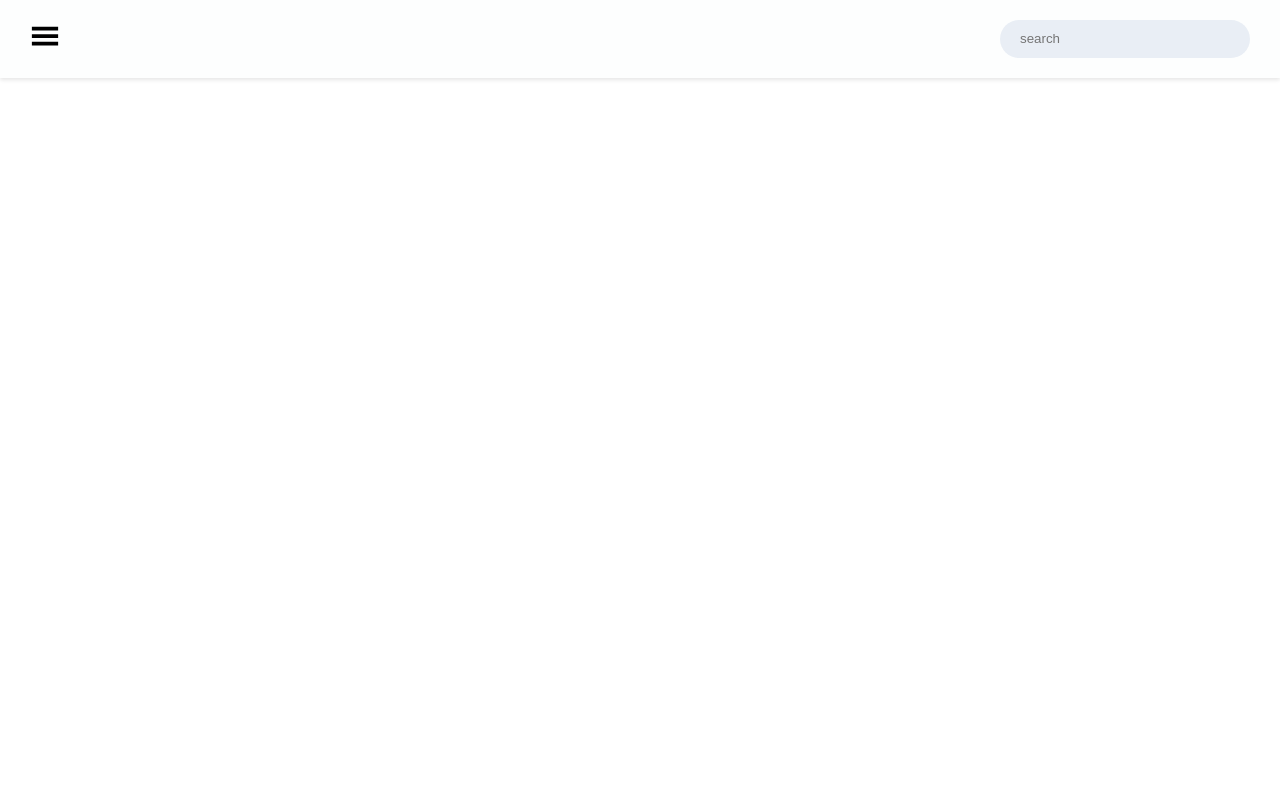
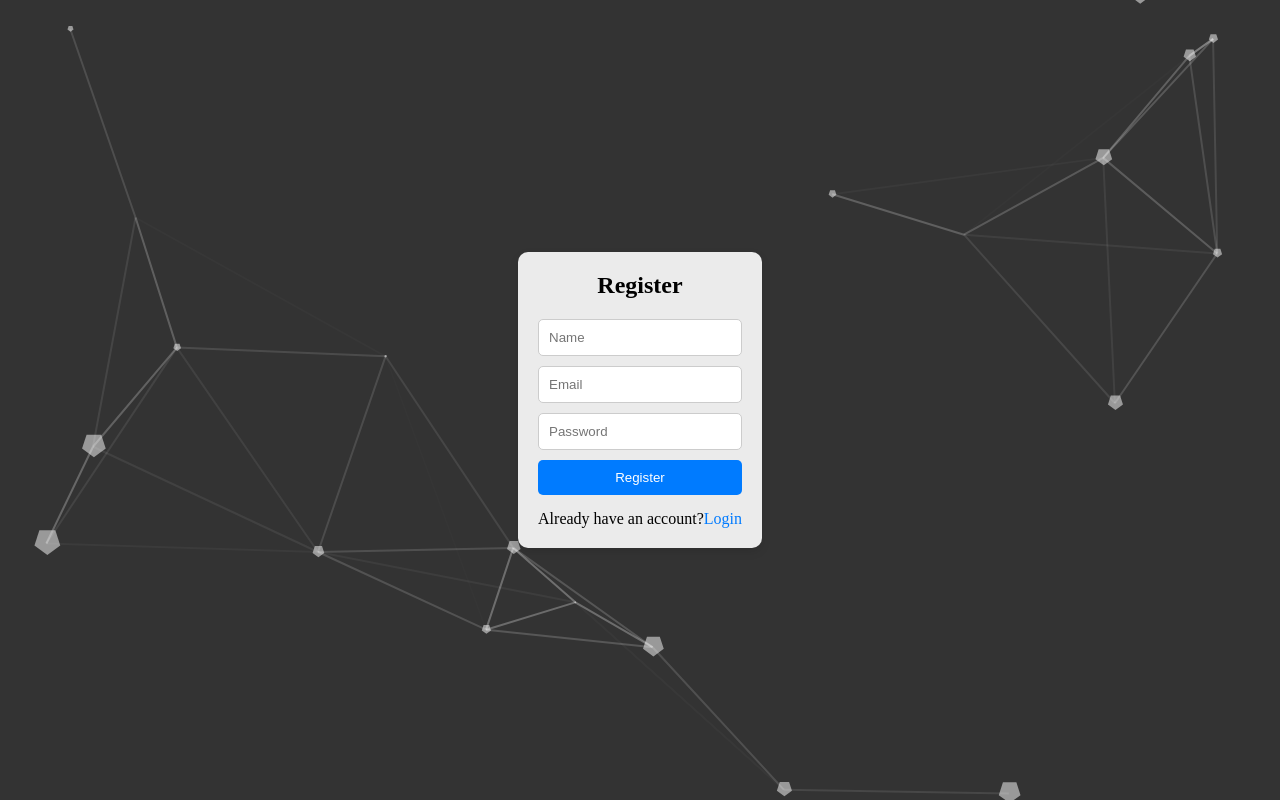
Before and after one commit to Ansor-Coders/Frontend-Client, a React (Vite) app: page /register in a window 1280 px wide. Built offline with nearby package versions, Linux system fonts and the light colour scheme.

Commit message:
register and home page added

```diff
--- a/package.json
+++ b/package.json
@@ -16,8 +16,11 @@
     "react-icons": "^4.10.1",
     "react-redux": "^8.1.2",
     "react-router-dom": "^6.15.0",
+    "react-toastify": "^9.1.3",
+    "react-tsparticles": "^2.12.2",
     "redux": "^4.2.1",
-    "sass": "^1.64.2"
+    "sass": "^1.64.2",
+    "tsparticles": "^2.12.0"
   },
   "devDependencies": {
     "@types/react": "^18.2.15",
--- /dev/null
+++ b/src/Pages/Main/Home.jsx
@@ -0,0 +1,20 @@
+import React from 'react'
+import Header from '../../components/Header/Header'
+import Sidebar from '../../components/sidebar/Sidebar';
+import { useSelector } from "react-redux";
+
+const Home = () => {
+      const isSidebarOpen = useSelector((state) => state.sidebar.isSidebarOpen);
+  return (
+    <>
+
+    <div className={`app-container ${isSidebarOpen ? "sidebar-open" : ""}`}>
+
+      <Header title="Your App Title" />
+      <Sidebar />
+    </div>
+    </>
+  );
+}
+
+export default Home
--- /dev/null
+++ b/src/Pages/Register/log.scss
@@ -0,0 +1,62 @@
+/* AuthPage.scss */
+*{
+  margin: 0;
+  padding: 0;
+  box-sizing: border-box;
+}
+
+.auth-page {
+  display: flex;
+  justify-content: center;
+  align-items: center;
+  height: 100vh;
+  margin: 0;
+  overflow: hidden;
+  position: relative;
+  background-color: #333;
+}
+
+
+
+.auth-container {
+  background-color: rgba(255, 255, 255, 0.9);
+  border-radius: 10px;
+  box-shadow: 0px 4px 10px rgba(0, 0, 0, 0.1);
+  padding: 20px;
+  text-align: center;
+  position: absolute;
+
+  h2 {
+    margin-bottom: 20px;
+  }
+
+  form {
+    display: flex;
+    flex-direction: column;
+
+    input {
+      margin-bottom: 10px;
+      padding: 10px;
+      border: 1px solid #ccc;
+      border-radius: 5px;
+      outline: none;
+    }
+
+    button {
+      background-color: #007bff;
+      color: white;
+      border: none;
+      border-radius: 5px;
+      padding: 10px;
+      cursor: pointer;
+    }
+  }
+
+  p {
+    margin-top: 15px;
+    span {
+      color: #007bff;
+      cursor: pointer;
+    }
+  }
+}
--- /dev/null
+++ b/src/Pages/Register/register.jsx
@@ -0,0 +1,216 @@
+import React, { useState } from "react";
+import axios from "axios";
+import Particles from "react-tsparticles";
+import { ToastContainer, toast } from "react-toastify";
+import "react-toastify/dist/ReactToastify.css";
+import { loadFull } from "tsparticles";
+import { useNavigate } from "react-router-dom";
+import "./log.scss";
+
+const AuthPage = () => {
+  const [email, setEmail] = useState("");
+  const [password, setPassword] = useState("");
+  const [name, setName] = useState("");
+
+  const [isRegistering, setIsRegistering] = useState(true);
+  const navigate = useNavigate();
+  const handleToggleMode = () => {
+    setIsRegistering(!isRegistering);
+  };
+
+  const handleSubmit = async (e) => {
+    e.preventDefault();
+
+    try {
+      if (isRegistering) {
+        const response = await axios.post(
+          "https://userservers.onrender.com/api/auth/register",
+          {
+            name,
+            email,
+            password,
+          }
+        );
+        console.log(response.data);
+        toast("Successfully Registered");
+      } else {
+        const response = await axios.post(
+          "https://userservers.onrender.com/api/auth/login",
+          {
+            email,
+            password,
+          }
+        );
+        console.log(response.data.token);
+        localStorage.setItem("token", response.data.token);
+        navigate("/usermanagement");
+      }
+    } catch (error) {
+      console.error(error.response.data);
+    }
+  };
+
+  const particlesInit = async (main) => {
+    await loadFull(main);
+  };
+
+  return (
+    <div className="auth-page">
+      <Particles
+        id="particles-here"
+        init={particlesInit}
+        options={{
+          particles: {
+            number: {
+              value: 20,
+              density: {
+                enable: true,
+                value_area: 800,
+              },
+            },
+            color: {
+              value: "#ffffff",
+            },
+            shape: {
+              type: "polygon",
+              stroke: {
+                width: 0,
+                color: "#000000",
+              },
+              polygon: {
+                nb_sides: 5,
+              },
+              image: {
+                src: "img/github.svg",
+                width: 100,
+                height: 100,
+              },
+            },
+            opacity: {
+              value: 0.5,
+              random: false,
+              anim: {
+                enable: false,
+                speed: 1,
+                opacity_min: 0.1,
+                sync: false,
+              },
+            },
+            size: {
+              value: 10,
+              random: true,
+              anim: {
+                enable: true,
+                speed: 50,
+                size_min: 0.1,
+                sync: false,
+              },
+            },
+            line_linked: {
+              enable: true,
+              distance: 300,
+              color: "#ffffff",
+              opacity: 0.4,
+              width: 2,
+            },
+            move: {
+              enable: true,
+              speed: 8,
+              direction: "none",
+              random: false,
+              straight: false,
+              out_mode: "out",
+              bounce: false,
+              attract: {
+                enable: false,
+                rotateX: 600,
+                rotateY: 1200,
+              },
+            },
+          },
+          interactivity: {
+            detect_on: "canvas",
+            events: {
+              onhover: {
+                enable: false,
+                mode: "repulse",
+              },
+              onclick: {
+                enable: true,
+                mode: "push",
+              },
+              resize: true,
+            },
+            modes: {
+              grab: {
+                distance: 800,
+                line_linked: {
+                  opacity: 1,
+                },
+              },
+              bubble: {
+                distance: 800,
+                size: 80,
+                duration: 2,
+                opacity: 0.8,
+                speed: 3,
+              },
+              repulse: {
+                distance: 400,
+                duration: 0.4,
+              },
+              push: {
+                particles_nb: 4,
+              },
+              remove: {
+                particles_nb: 2,
+              },
+            },
+          },
+          retina_detect: true,
+        }}
+      />
+
+      <div className="auth-container">
+        <h2>{isRegistering ? "Register" : "Login"}</h2>
+        <form onSubmit={handleSubmit}>
+          {isRegistering && (
+            <input
+              type="text"
+              placeholder="Name"
+              value={name}
+              onChange={(e) => setName(e.target.value)}
+              required
+            />
+          )}
+          <input
+            type="email"
+            placeholder="Email"
+            value={email}
+            onChange={(e) => setEmail(e.target.value)}
+            required
+          />
+          <input
+            type="password"
+            placeholder="Password"
+            value={password}
+            onChange={(e) => setPassword(e.target.value)}
+            required
+          />
+          <button type="submit">{isRegistering ? "Register" : "Login"}</button>
+        </form>
+        <p>
+          {isRegistering
+            ? "Already have an account?"
+            : "Don't have an account?"}
+          <span onClick={handleToggleMode}>
+            {isRegistering ? "Login" : "Register"}
+          </span>
+        </p>
+      </div>
+      <ToastContainer />
+    </div>
+  );
+};
+
+export default AuthPage;
--- a/src/components/Header/Header.scss
+++ b/src/components/Header/Header.scss
@@ -8,7 +8,6 @@
   box-shadow: 0 2px 4px rgba(0, 0, 0, 0.1);
   margin-bottom: 0.2rem;
   transition: margin-left 0.3s ease;
-
 
   h1 {
     margin: 0;
@@ -22,9 +21,15 @@
       border-radius: 20px;
       padding-bottom: 0.1rem;
       padding-left: 20px;
+      transition: all 0.2s ease-in;
 
       border: none;
       background-color: #e9eef5;
+
+      &:focus {
+        width: 400px;
+        transition: all 0.2s ease-in;
+      }
     }
   }
 
@@ -34,12 +39,7 @@
     cursor: pointer;
     margin-right: 20px;
   }
-
-
-
-
 }
-
 
 .app-container.sidebar-open .header {
   margin-left: 250px;
--- a/src/components/Root/Root.jsx
+++ b/src/components/Root/Root.jsx
@@ -1,17 +1,17 @@
 // Root.js
 import React from "react";
-import Sidebar from "../sidebar/Sidebar";
-import Header from "../Header/Header";
-import { useSelector } from "react-redux";
+
+import Register from "../../Pages/Register/register";
+import { Routes, Route } from "react-router-dom";
+import Home from "../../Pages/Main/Home";
 
 const Root = () => {
-  const isSidebarOpen = useSelector((state) => state.sidebar.isSidebarOpen);
-
   return (
-    <div className={`app-container ${isSidebarOpen ? "sidebar-open" : ""}`}>
-      <Header title="Your App Title" />
-      <Sidebar />
-      <div className="content">{/* Your main content goes here */}</div>
+    <div>
+      <Routes>
+        <Route path="/register" element={<Register />} />
+        <Route path="/home" element={<Home />} />
+      </Routes>
     </div>
   );
 };
```
Also changed, not shown: src/main.jsx (+6 -3 lines), 1 other file (tests, documents, lock files or other folders).
